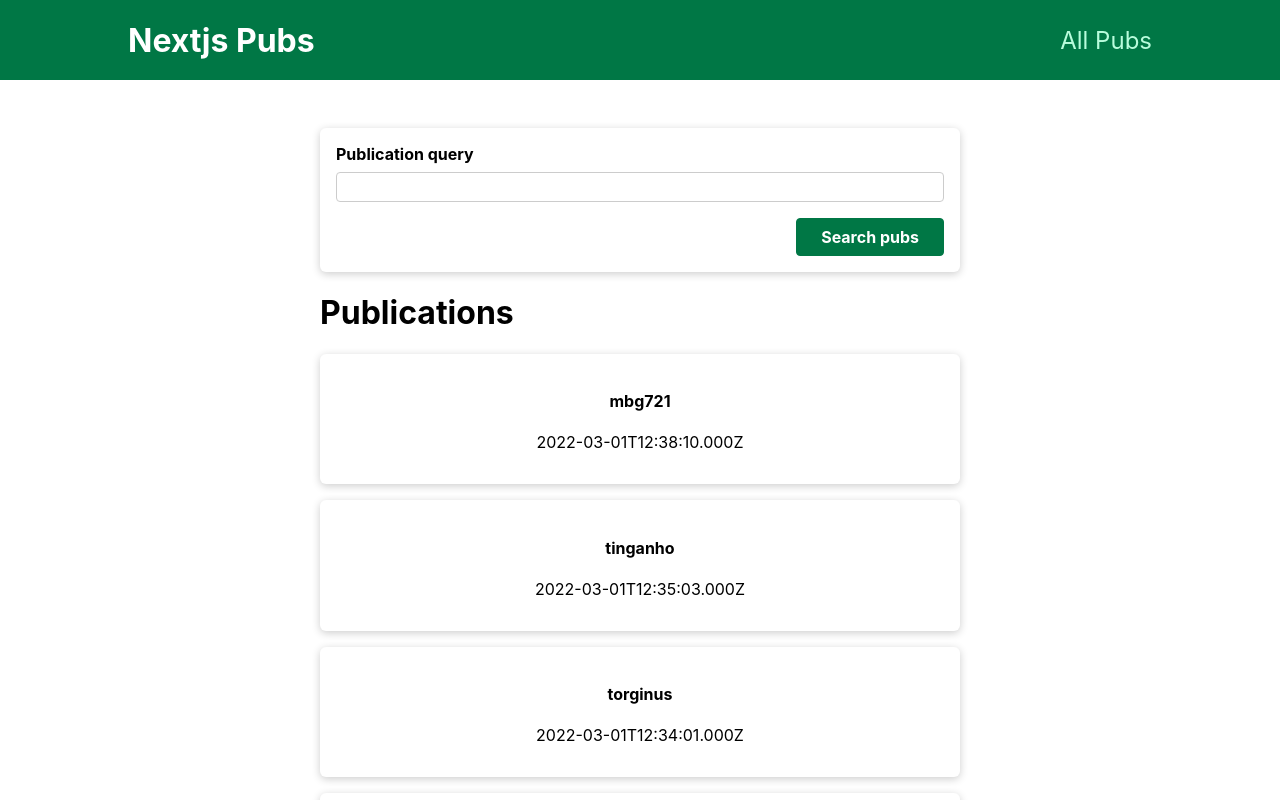
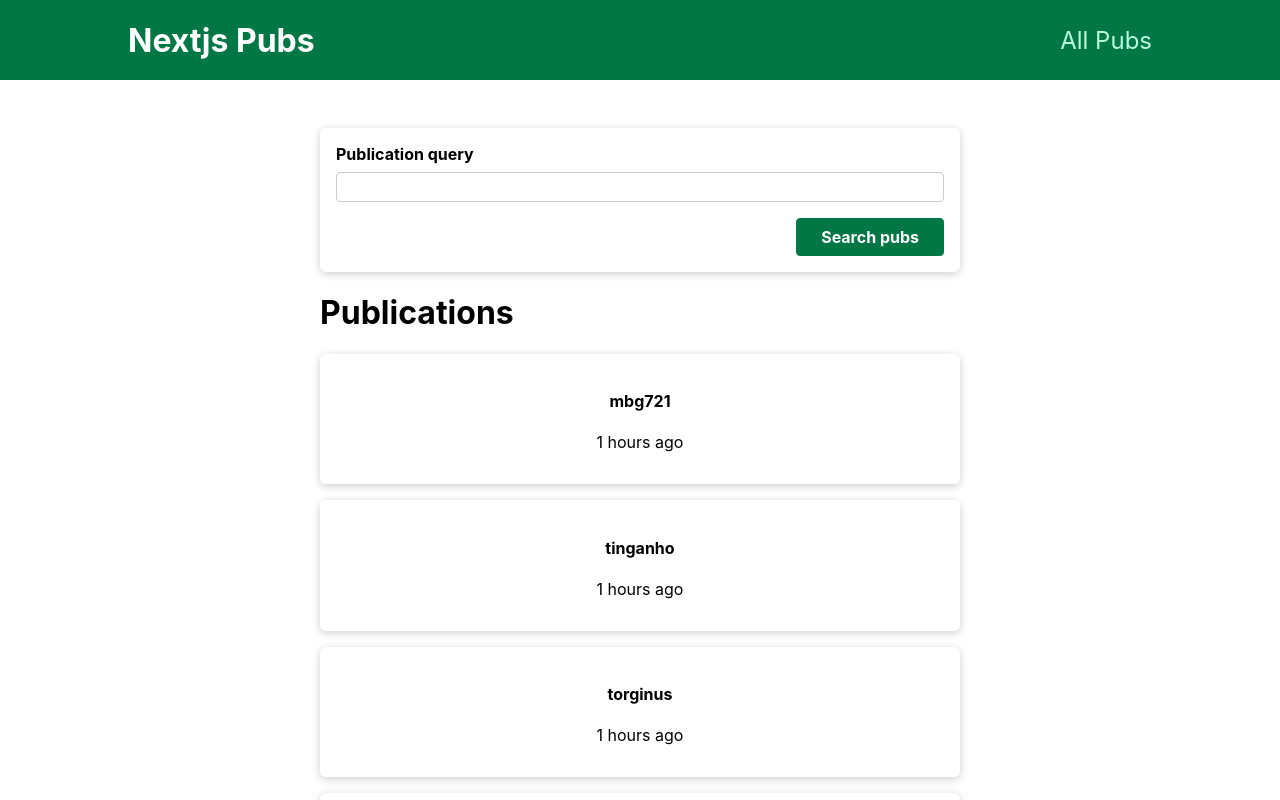
Before and after one commit to raulglezrdguez/nextjs-pubs, a Next.js app: page / in a window 1280 px wide. Shown: the top 800 px of the page. Built offline with nearby package versions, Linux system fonts and the light colour scheme.

Commit message:
pub item patched with time specification

```diff
--- a/components/pub/PubItem.tsx
+++ b/components/pub/PubItem.tsx
@@ -4,13 +4,36 @@ import Card from '../ui/Card';
 import classes from './PubItem.module.css';
 
 function PubItem(props: { pub: Data }) {
+  function getDateStr(date: string) {
+    const minute = 60000; // 1000 * 60
+    const hour = 3600000; // 1000 * 60 * 60;
+    let day = 24 * hour;
+    const week = 7 * day;
+    const currentDate = new Date().getTime();
+    const dataDate = new Date(date).getTime();
+    const diff = currentDate - dataDate;
+    if (diff < hour) {
+      return Math.round(diff / minute).toString() + ' minutes ago';
+    } else if (diff < day) {
+      return Math.round(diff / hour).toString() + ' hours ago';
+    } else if (diff < week) {
+      return Math.round(diff / day).toString() + ' days ago';
+    } else {
+      const theDate = new Date(date);
+      day = theDate.getDate();
+      const dayStr = day < 10 ? `0${day}` : `${day}`;
+      let month = theDate.getMonth() + 1;
+      const monthStr = month < 10 ? `0${month}` : `${month}`;
+      return dayStr + '/' + monthStr + '/' + theDate.getFullYear();
+    }
+  }
   return (
     <li className={classes.item}>
       <Card>
         <div className={classes.content}>
           <h3>{props.pub.title}</h3>
           <h4>{props.pub.author}</h4>
-          <p>{props.pub.created_at}</p>
+          <p>{getDateStr(props.pub.created_at)}</p>
         </div>
       </Card>
     </li>
```
